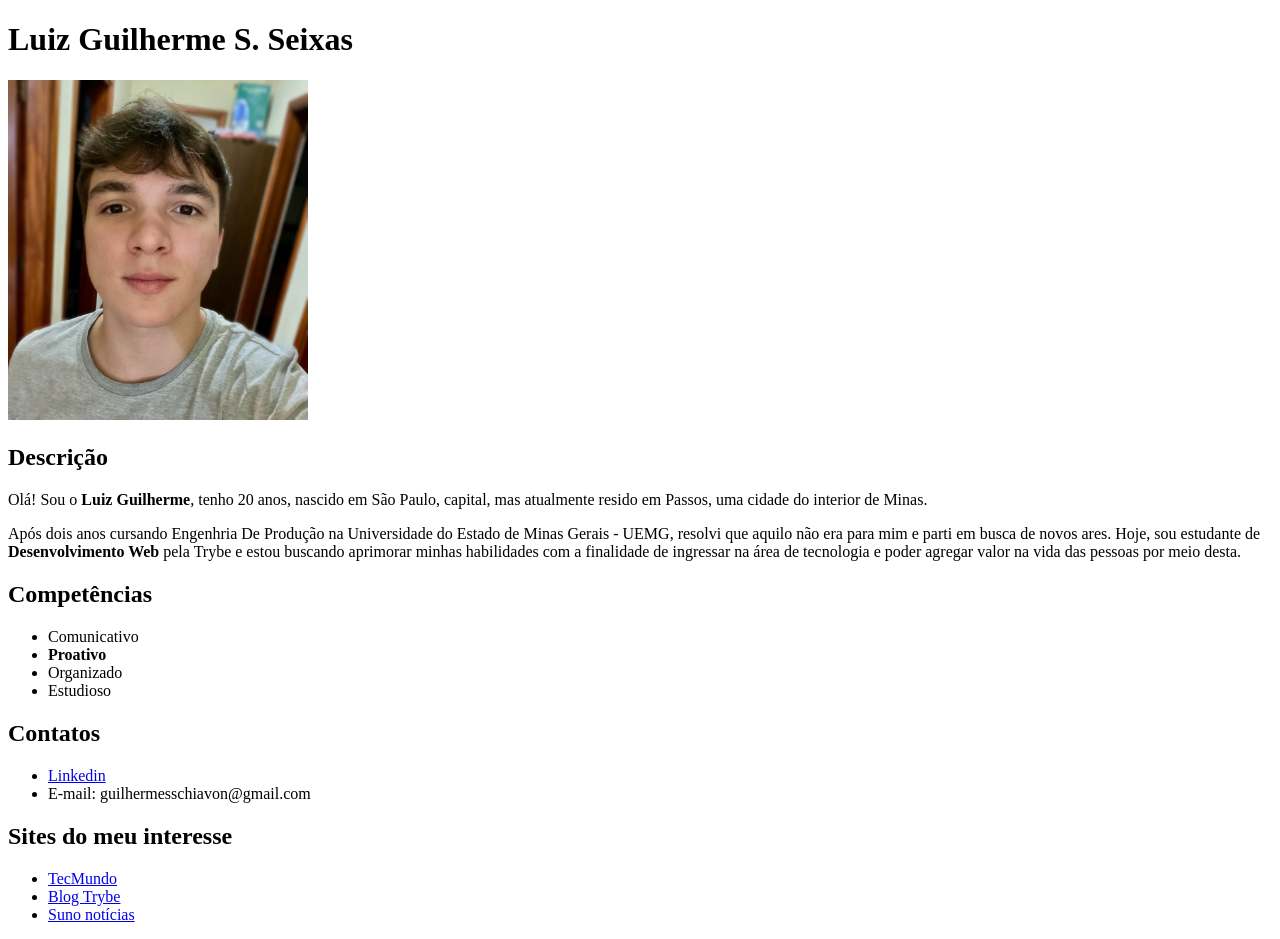
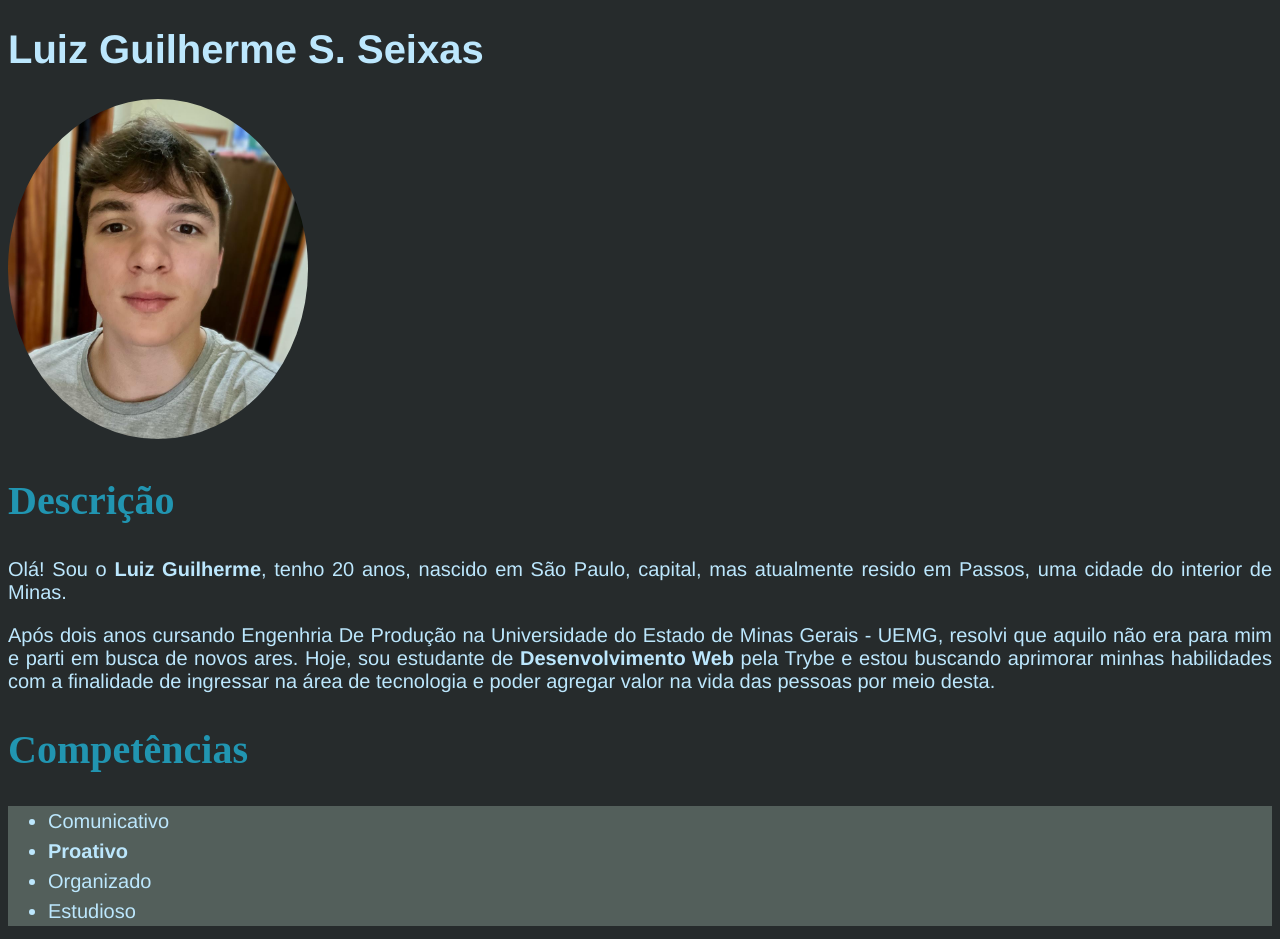
Before and after one commit to luizguilhermesseixas/luizGuilhermeSSeixas.github.io, a plain HTML site: page index.html in a window 1280 px wide. Shown: the top 939 px of the page. Drawn offline with Linux system fonts and the light colour scheme.

Commit message:
Estileizei portfolio com CSS

```diff
--- a/index.html
+++ b/index.html
@@ -5,6 +5,48 @@
     <meta http-equiv="X-UA-Compatible" content="IE=edge">
     <meta name="viewport" content="width=device-width, initial-scale=1.0">
     <title>Portfólio - Luiz Guilherme S. Seixas</title>
+
+    <style>
+
+        h1 {
+            color: rgb(188, 231, 253);
+            font-family: 'Franklin Gothic Medium', 'Arial Narrow', Arial, sans-serif;
+            font-size: 2em;
+        }
+
+        h2 {
+            color:rgb(33, 149, 177);
+            font-size: 2em;
+
+        }
+
+        h3 {
+            color: rgb(33, 149, 177);
+        }
+
+        p {
+            color: rgb(188, 231, 253);
+            font-family: 'Franklin Gothic Medium', 'Arial Narrow', Arial, sans-serif;
+            text-align: justify;
+        }
+
+        body{
+            background-color: rgb(38, 43, 44);
+            font-size: 20px;
+        }
+
+        .list-style {
+            background-color: rgb(83, 95, 91);
+            color:  rgb(188, 231, 253);
+            font-family: 'Franklin Gothic Medium', 'Arial Narrow', Arial, sans-serif;
+            line-height: 30px;
+
+        }
+        img {
+            border-radius: 50%;
+        }
+
+    </style>
 </head>
 <body>
     <h1>Luiz Guilherme S. Seixas</h1>
@@ -19,7 +61,7 @@
     poder agregar valor na vida das pessoas por meio desta.
     </p>
     <h2 id="competencias" >Competências</h2>
-    <ul>
+    <ul class="list-style">
         <li>Comunicativo</li>
         <li><Strong>Proativo</Strong></li>
         <li>Organizado</li>
@@ -27,20 +69,20 @@
     </ul>
 
     <h2>Contatos</h2>
-    <ul>
+    <ul class="list-style">
         <li><a href="https://www.linkedin.com/in/luiz-guilherme-schiavon-seixas-4172941a9?lipi=urn%3Ali%3Apage%3Ad_flagship3_profile_view_base_contact_details%3BJOkP468eTi6eCv2133h9dA%3D%3D" target="_blank">Linkedin</a></li>
         <li>E-mail: guilhermesschiavon@gmail.com</li>
     </ul>
 
     <h2>Sites do meu interesse</h2>
-    <ul>
+    <ul class="list-style">
         <li><a href="https://www.tecmundo.com.br/" target="_blank">TecMundo</a></li>
         <li><a href="https://blog.betrybe.com/" target="_blank">Blog Trybe</a></li>
         <li><a href="https://www.suno.com.br/noticias/" target="_blank">Suno notícias</a></li>
     </ul>
 
     <h3>Atalhos</h3>
-    <ul>
+    <ul class="list-style">
         <li><a href="#perfil">Perfil</a></li>
         <li><a href="#descricao">Descrição</a></li>
         <li><a href="#competencias">Competências</a></li>
```
